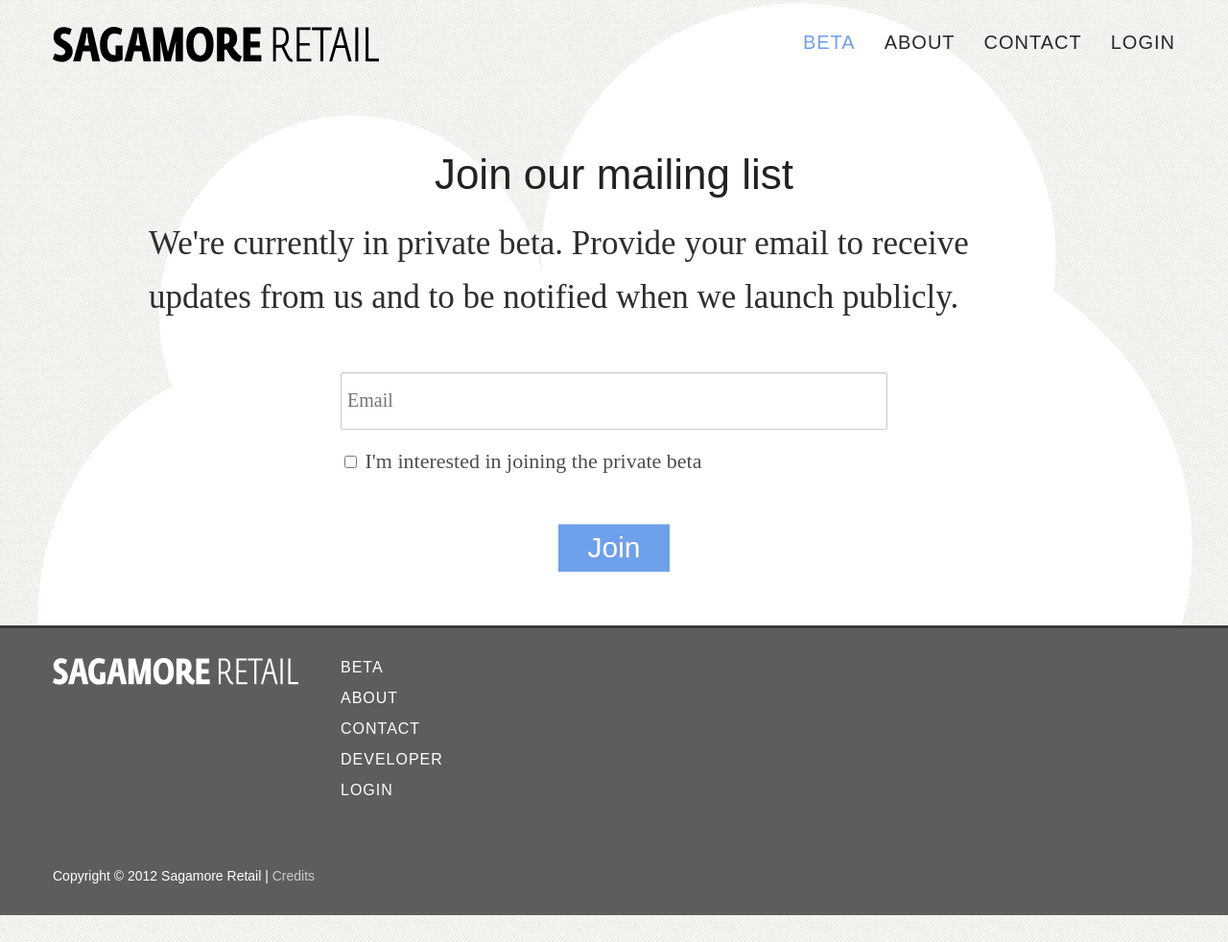
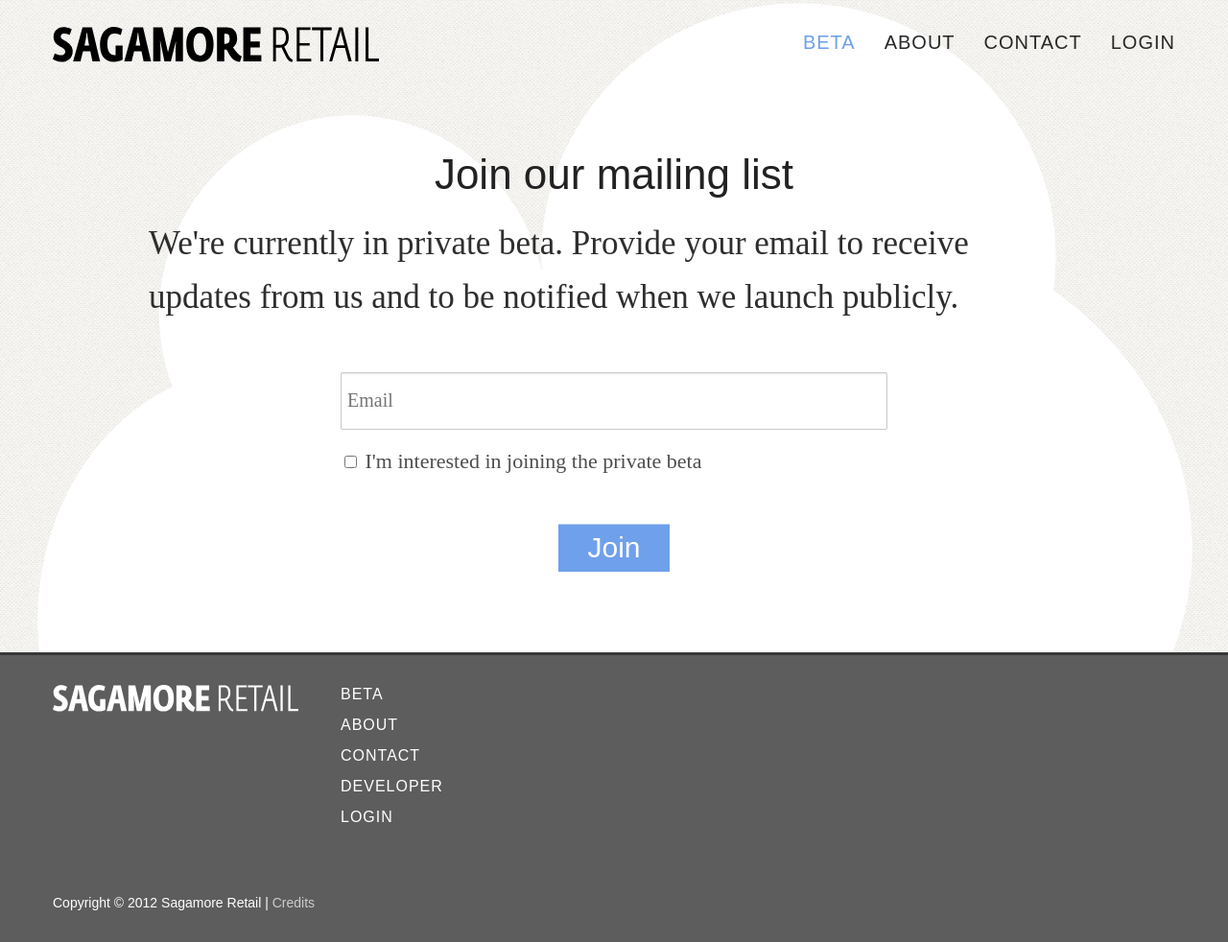
Before and after one commit to jitendrac/sagamore.github.com, a Jekyll site: the page built from join.html, in a window 1280 px wide. Shown: the whole page at 96% size. Built offline with Jekyll 4.4.1, drawn with Linux system fonts in a browser that asks for light colours.

Commit message:
Padding on the join page

```diff
--- a/join.html
+++ b/join.html
@@ -1,6 +1,7 @@
 ---
 layout: default
 title: Join Our Mailing List | Sagamore Retail
+wrapperClasses: join
 ---
 
 <div class="row">
--- a/stylesheets/app.css
+++ b/stylesheets/app.css
@@ -168,6 +168,10 @@
 	padding-bottom:5em;
 }
 
+.wrapper.join .content {
+	padding-bottom:2em;
+}
+
 /* Value Prop Section */
 
 #vp {
```
